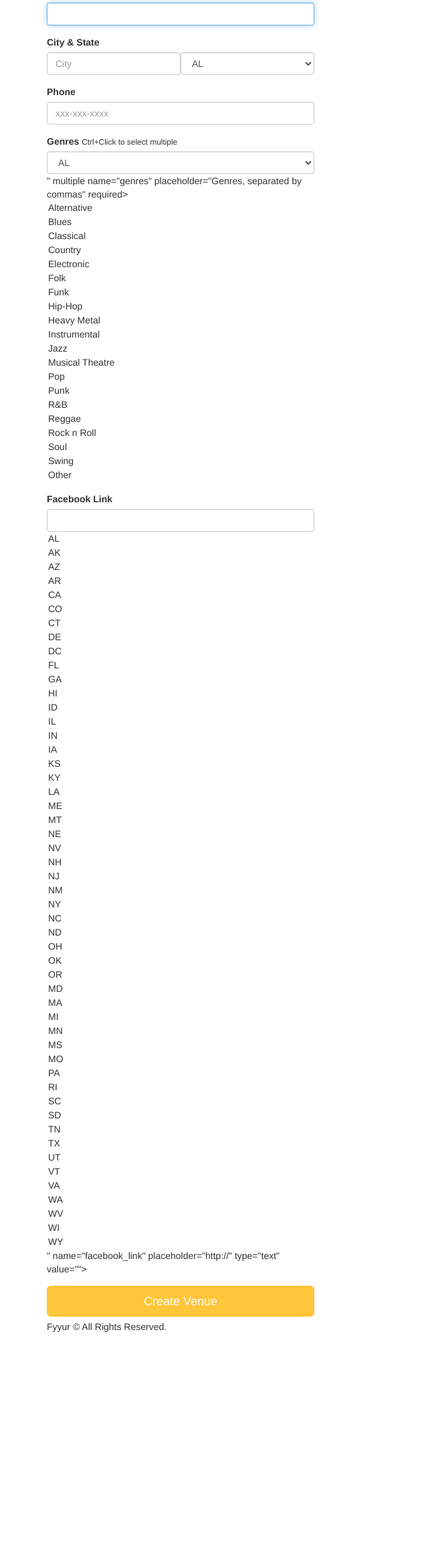
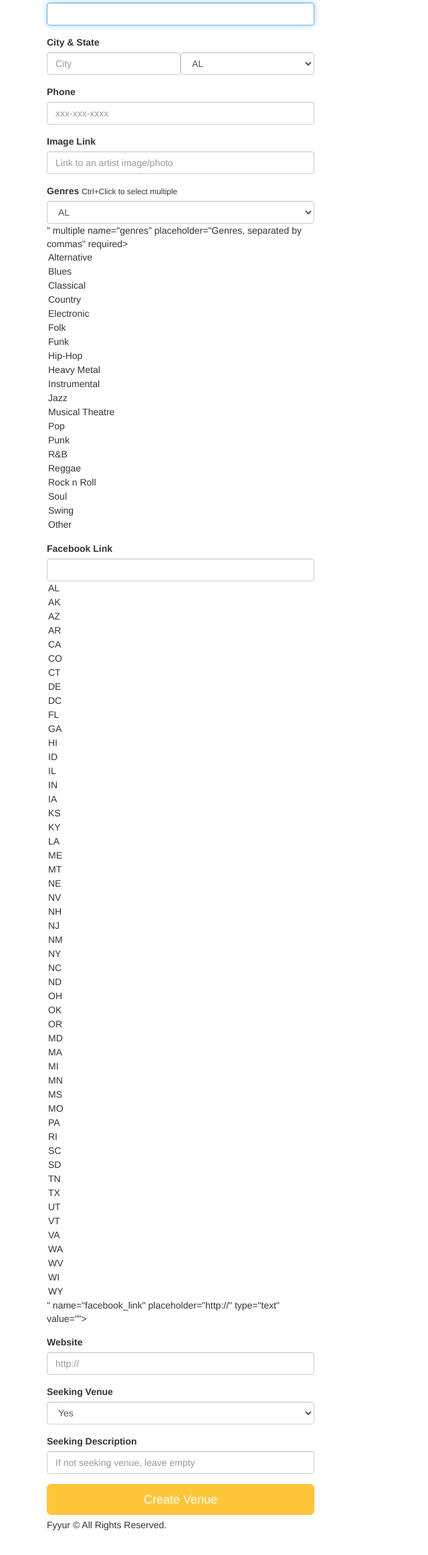
Before and after one commit to KGM20/FyyurArtistBooking, a Flask app: page /artists/create in a window 1280 px wide. Shown: the part 157-2479 px from the top of the page at 67% size, without its empty margins (0-640 px from the left). Before the commit the page ends 2146 px from the top, so only its background shows below. Run offline with Flask 2, Linux system fonts and the light colour scheme; some libraries are stand-ins or nearby versions.

Commit message:
routes for /artists/create (POST and GET) working alright

```diff
--- a/app.py
+++ b/app.py
@@ -272,80 +272,58 @@
 
 @app.route('/artists/<int:artist_id>')
 def show_artist(artist_id):
-  # shows the venue page with the given venue_id
-  # TODO: replace with real venue data from the venues table, using venue_id
-  data1={
-    "id": 4,
-    "name": "Guns N Petals",
-    "genres": ["Rock n Roll"],
-    "city": "San Francisco",
-    "state": "CA",
-    "phone": "326-123-5000",
-    "website": "https://www.gunsnpetalsband.com",
-    "facebook_link": "https://www.facebook.com/GunsNPetals",
-    "seeking_venue": True,
-    "seeking_description": "Looking for shows to perform at in the San Francisco Bay Area!",
-    "image_link": "https://images.unsplash.com/photo-1549213783-8284d0336c4f?ixlib=rb-1.2.1&ixid=eyJhcHBfaWQiOjEyMDd9&auto=format&fit=crop&w=300&q=80",
-    "past_shows": [{
-      "venue_id": 1,
-      "venue_name": "The Musical Hop",
-      "venue_image_link": "https://images.unsplash.com/photo-1543900694-133f37abaaa5?ixlib=rb-1.2.1&ixid=eyJhcHBfaWQiOjEyMDd9&auto=format&fit=crop&w=400&q=60",
-      "start_time": "2019-05-21T21:30:00.000Z"
-    }],
-    "upcoming_shows": [],
-    "past_shows_count": 1,
-    "upcoming_shows_count": 0,
-  }
-  data2={
-    "id": 5,
-    "name": "Matt Quevedo",
-    "genres": ["Jazz"],
-    "city": "New York",
-    "state": "NY",
-    "phone": "300-400-5000",
-    "facebook_link": "https://www.facebook.com/mattquevedo923251523",
-    "seeking_venue": False,
-    "image_link": "https://images.unsplash.com/photo-1495223153807-b916f75de8c5?ixlib=rb-1.2.1&ixid=eyJhcHBfaWQiOjEyMDd9&auto=format&fit=crop&w=334&q=80",
-    "past_shows": [{
-      "venue_id": 3,
-      "venue_name": "Park Square Live Music & Coffee",
-      "venue_image_link": "https://images.unsplash.com/photo-1485686531765-ba63b07845a7?ixlib=rb-1.2.1&ixid=eyJhcHBfaWQiOjEyMDd9&auto=format&fit=crop&w=747&q=80",
-      "start_time": "2019-06-15T23:00:00.000Z"
-    }],
-    "upcoming_shows": [],
-    "past_shows_count": 1,
-    "upcoming_shows_count": 0,
-  }
-  data3={
-    "id": 6,
-    "name": "The Wild Sax Band",
-    "genres": ["Jazz", "Classical"],
-    "city": "San Francisco",
-    "state": "CA",
-    "phone": "432-325-5432",
-    "seeking_venue": False,
-    "image_link": "https://images.unsplash.com/photo-1558369981-f9ca78462e61?ixlib=rb-1.2.1&ixid=eyJhcHBfaWQiOjEyMDd9&auto=format&fit=crop&w=794&q=80",
-    "past_shows": [],
-    "upcoming_shows": [{
-      "venue_id": 3,
-      "venue_name": "Park Square Live Music & Coffee",
-      "venue_image_link": "https://images.unsplash.com/photo-1485686531765-ba63b07845a7?ixlib=rb-1.2.1&ixid=eyJhcHBfaWQiOjEyMDd9&auto=format&fit=crop&w=747&q=80",
-      "start_time": "2035-04-01T20:00:00.000Z"
-    }, {
-      "venue_id": 3,
-      "venue_name": "Park Square Live Music & Coffee",
-      "venue_image_link": "https://images.unsplash.com/photo-1485686531765-ba63b07845a7?ixlib=rb-1.2.1&ixid=eyJhcHBfaWQiOjEyMDd9&auto=format&fit=crop&w=747&q=80",
-      "start_time": "2035-04-08T20:00:00.000Z"
-    }, {
-      "venue_id": 3,
-      "venue_name": "Park Square Live Music & Coffee",
-      "venue_image_link": "https://images.unsplash.com/photo-1485686531765-ba63b07845a7?ixlib=rb-1.2.1&ixid=eyJhcHBfaWQiOjEyMDd9&auto=format&fit=crop&w=747&q=80",
-      "start_time": "2035-04-15T20:00:00.000Z"
-    }],
-    "past_shows_count": 0,
-    "upcoming_shows_count": 3,
-  }
-  data = list(filter(lambda d: d['id'] == artist_id, [data1, data2, data3]))[0]
+
+  data = {}
+  artist = db.session.query(Artist).get(artist_id)
+
+  # To show an error layout if artist_id index not exists, instead of showing a server error
+  try:
+    genres = db.session.query(Genre).join(Genre.artists).filter_by(id=artist.id).all()
+  except:
+    abort (404)
+
+  # Selecting genders
+  artist_genres = []
+  for genre in genres:
+    artist_genres.append(genre.name)
+
+  # Selecting shows
+  shows = db.session.query(Show).filter_by(artist_id=artist.id).all()
+  today = datetime.now()
+
+  past_shows = []
+  upcoming_shows = []
+
+  for show in shows:
+
+    venue = db.session.query(Venue).get(show.venue_id)
+    show_data = {
+        'venue_id': venue.id,
+        'venue_name': venue.name,
+        'venue_image_link': venue.image_link,
+        'start_time': show.start_time.strftime("%Y-%m-%d %H:%M:%S"),
+      }
+    if today > show.start_time:
+      past_shows.append(show_data)
+    else:
+      upcoming_shows.append(show_data)
+
+  data['id'] = artist.id
+  data['name'] = artist.name
+  data['genres'] = artist_genres
+  data['city'] = artist.city
+  data['state'] = artist.state
+  data['phone'] = artist.phone
+  data['website'] = artist.website
+  data['facebook_link'] = artist.facebook_link
+  data['seeking_venue'] = artist.seeking_venue
+  data['seeking_description'] = artist.seeking_description
+  data['image_link'] = artist.image_link
+  data['past_shows'] = past_shows
+  data['upcoming_shows'] = upcoming_shows
+  data['past_shows_count'] = len(past_shows)
+  data['upcoming_shows_count'] = len(upcoming_shows)
+
   return render_template('pages/show_artist.html', artist=data)
 
 #  Update
@@ -413,11 +391,44 @@
 @app.route('/artists/create', methods=['POST'])
 def create_artist_submission():
   # called upon submitting the new artist listing form
-  # TODO: insert form data as a new Venue record in the db, instead
   # TODO: modify data to be the data object returned from db insertion
+  try:
+    name = request.form['name']
+    city = request.form['city']
+    state = request.form['state']
+    phone = request.form['phone']
+    image_link = request.form['image_link']
+    genres = request.form.getlist('genres')
+    facebook_link = request.form['facebook_link']
+    website = request.form['website']
+    seeking_description = request.form['seeking_description']
 
+    if request.form['seeking_venue'] == 'Yes':
+      seeking_venue = True
+    else:
+      seeking_venue = False
+
+    artist = Artist(name=name, city=city, state=state, phone=phone, image_link=image_link, facebook_link=facebook_link,
+      website=website, seeking_venue=seeking_venue, seeking_description=seeking_description)
+
+    artist_genres = []
+
+    for genre in genres:
+      temp = db.session.query(Genre).filter_by(name=genre).first()
+      artist_genres.append(temp)
+
+    artist.artist_genres = artist_genres
+
+    db.session.add(artist)
+    db.session.commit()
+    flash('Artist ' + name + ' was successfully listed!')
+  except:
+    db.session.rollback()
+    print(sys.exc_info())
+    flash('There was an error. ' + name + ' wasn\'t listed...')
+  finally:
+    db.session.close()
   # on successful db insert, flash success
-  flash('Artist ' + request.form['name'] + ' was successfully listed!')
   # TODO: on unsuccessful db insert, flash an error instead.
   # e.g., flash('An error occurred. Artist ' + data.name + ' could not be listed.')
   return render_template('pages/home.html')
--- a/forms.py
+++ b/forms.py
@@ -228,8 +228,18 @@
         ]
     )
     facebook_link = StringField(
-        # TODO implement enum restriction
         'facebook_link', validators=[URL()]
     )
-
-# TODO IMPLEMENT NEW ARTIST FORM AND NEW SHOW FORM
+    website = StringField(
+        'website', validators=[URL()]
+    )
+    seeking_venue = SelectField(
+        'seeking_venue', validators=[DataRequired()],
+        choices=[
+            ('Yes', 'Yes'),
+            ('No', 'No'),
+        ]
+    )
+    seeking_description = StringField(
+        'seeking_description'
+    )
--- a/templates/forms/new_artist.html
+++ b/templates/forms/new_artist.html
@@ -24,6 +24,10 @@
           {{ form.phone(class_ = 'form-control', placeholder='xxx-xxx-xxxx', autofocus = true) }}
         </div>
       <div class="form-group">
+          <label for="image_link">Image Link</label>
+          {{ form.image_link(class_ = 'form-control', placeholder='Link to an artist image/photo', autofocus = true) }}
+      </div>
+      <div class="form-group">
         <label for="genres">Genres</label>
         <small>Ctrl+Click to select multiple</small>
         {{ form.genres(class_ = 'form-control', placeholder='Genres, separated by commas', id=form.state, autofocus = true) }}
@@ -32,6 +36,18 @@
           <label for="genres">Facebook Link</label>
           {{ form.facebook_link(class_ = 'form-control', placeholder='http://', id=form.state, autofocus = true) }}
         </div>
+      <div class="form-group">
+          <label for="website">Website</label>
+          {{ form.website(class_ = 'form-control', placeholder='http://', autofocus = true) }}
+      </div>
+      <div class="form-group">
+          <label for="seeking_venue">Seeking Venue</label>
+          {{ form.seeking_venue(class_ = 'form-control', autofocus = true) }}
+      </div>
+      <div class="form-group">
+          <label for="seeking_description">Seeking Description</label>
+          {{ form.seeking_description(class_ = 'form-control', placeholder='If not seeking venue, leave empty', autofocus = true) }}
+      </div>
       <input type="submit" value="Create Venue" class="btn btn-primary btn-lg btn-block">
     </form>
   </div>
```
